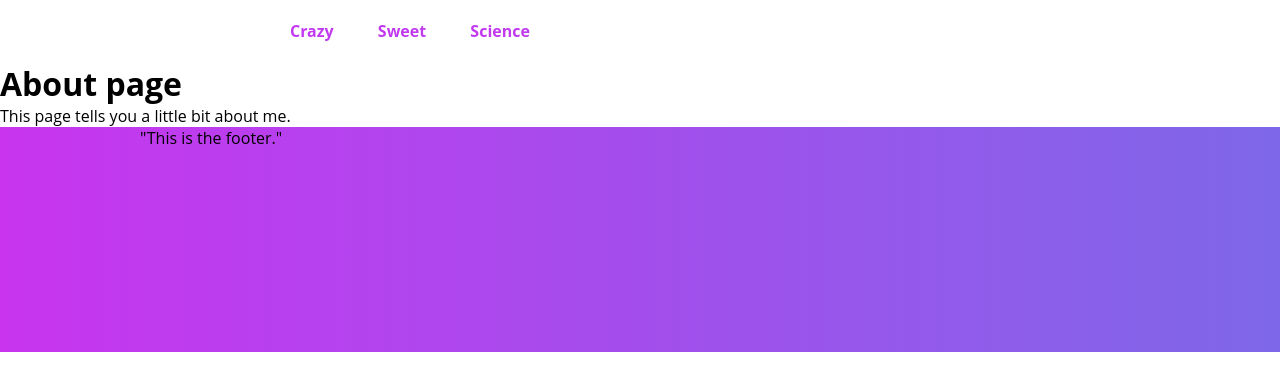
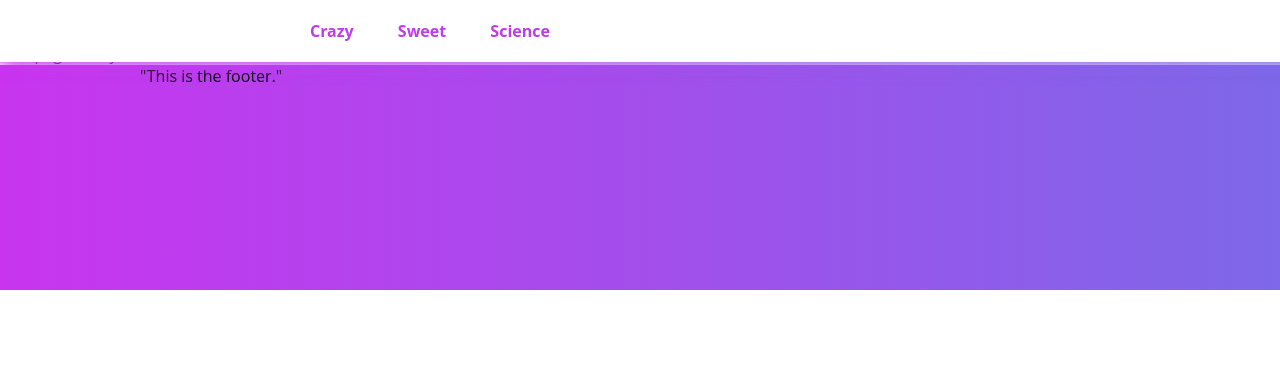
Before and after one commit to kreyplants/site, a Jekyll site: the page built from jekyll/about.md, in a window 1280 px wide. Shown: the top 391 px of the page. Built offline with Jekyll 4.4.1, drawn with Linux system fonts in a browser that asks for light colours.

Commit message:
Nav update, homepage update

```diff
--- a/jekyll/_includes/nav.html
+++ b/jekyll/_includes/nav.html
@@ -1,7 +1,11 @@
-  <nav class="gradient-text">
+<div class="nav-container">
+  <div class="block-container">
+    <nav class="gradient-text block">
       <div class="content-wrapper">
       {% for item in site.data.nav %}
       <a href="{{ item.link }}" {% if page.url == item.link %}class="current" {% endif %}>{{ item.name }}</a>
       {% endfor %}
       </div>
     </nav>
+  </div>
+</div>
--- a/jekyll/_sass/_base.sass
+++ b/jekyll/_sass/_base.sass
@@ -29,18 +29,11 @@
   min-width: 300px
   max-width: 1000px
 
-.hero-header
-  margin: auto
-  min-height: 90vh
-  max-width: 1000px
-  width: 100vw
-
 .welcome
   padding-top: 25%
   font-weight: bold
   font-size: 7rem
 
-
 .footer
   position: relative
   min-height: 25vh
--- /dev/null
+++ b/jekyll/_sass/_branding.sass
@@ -0,0 +1,65 @@
+.hero-header
+  width: 100vw
+  height: 100vh
+
+
+.brand-container
+  height: 100vh
+  position: absolute
+  top: 25%
+  left: 50%
+  transform: translate(-50%, -50%)
+
+.brand-block
+  display: inline-block
+  margin: 0
+  text-align: center
+  vertical-align: middle
+
+.brand-block img
+  width: 250px
+
+.kp-logo
+  filter: none
+  display: inline-block
+  vertical-align: middle
+
+.kp-brand
+  font-size: 5rem
+  letter-spacing: .2em
+  width: 100%
+  font-weight: 400
+
+.kp-slogan
+  font-size: 2rem
+  letter-spacing: .2em
+  width: 100%
+
+.shadow
+  padding-bottom: 25px
+  background: url(http://media.kulturbanause.de/blog/2013/10/hovering-css/shadow.png) bottom no-repeat
+  background-size: 225px 22px
+  animation: dynamic-shadow 6s infinite ease-in-out
+
+@-webkit-keyframes dynamic-shadow
+  50%
+    background-size: 215px 18px
+
+@-moz-keyframes dynamic-shadow
+  50%
+    background-size: 215px 18px
+
+@keyframes dynamic-shadow
+  50%
+    background-size: 215px 18px
+
+.float
+  animation: float 6s ease-in-out infinite
+
+@keyframes float
+  0%
+    transform: translatey(0px)
+  50%
+    transform: translatey(-10px)
+  100%
+    transform: translatey(0px)
--- a/jekyll/_sass/_nav.sass
+++ b/jekyll/_sass/_nav.sass
@@ -1,3 +1,9 @@
+.nav-container
+  position: fixed
+  top: 0
+  width: 100%
+  z-index: 100
+
 nav
   padding: 20px
   list-style: none
@@ -24,3 +30,30 @@
   -moz-background-clip: text
   -webkit-background-clip: text
   filter: none
+
+.block-container
+  width: 100%
+  height: 100%
+  z-index: 1 //important
+  background: white
+
+.block
+  position: relative//important
+  width: 100%
+  height: 100%
+  background: white
+
+
+.block::before, .block::after
+  content: ''
+  position: absolute//important
+  top: 0px
+  left: 0px
+  background: linear-gradient(90deg, rgb(219, 40, 241), rgb(33, 167, 224), rgb(0, 166, 117))
+  background-size: 500vw 500vh
+  width: 100%
+  height: 100%
+  z-index: -1//important
+  animation: Gradient 120s ease infinite
+  &::after
+  filter: blur(10px)
--- a/jekyll/assets/css/main.scss
+++ b/jekyll/assets/css/main.scss
@@ -7,3 +7,4 @@
 @import "nav";
 @import "colors";
 @import "postcard";
+@import "branding";
--- a/jekyll/index.html
+++ b/jekyll/index.html
@@ -2,10 +2,7 @@
 layout: default
 title: KreyPlants
 ---
-<div class="hero-header">
-  <div class="welcome gradient-text">Welcome.</div>
-</div>
-
+{% include brand.html %}
 <div class="body-wrapper">
   <div class="content-wrapper">
     <div class="grid-wrapper">
```
Also changed, not shown: jekyll/_includes/brand.html (added, +10 -0 lines), jekyll/assets/img/kp-logo.png (added), 7 other files. Lines whose indentation alone changed are shown as unchanged.
